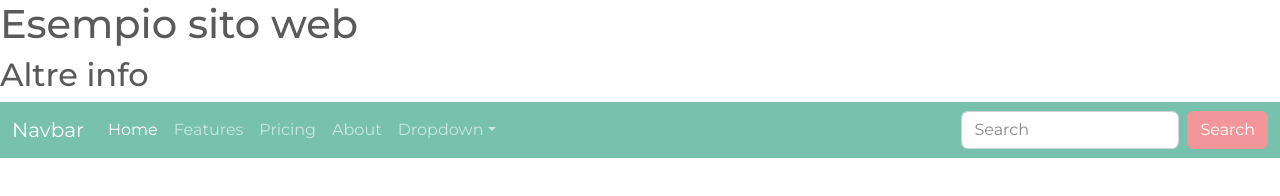
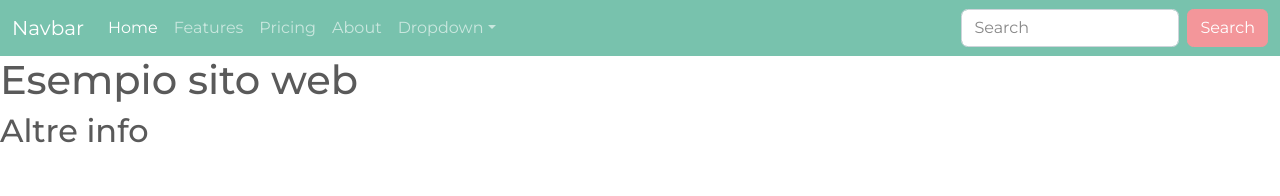
Before and after one commit to ilariacaglio/testWeb, a plain HTML site: page index.html in a window 1280 px wide. Drawn offline with Linux system fonts and the light colour scheme.

Commit message:
update-3

```diff
--- a/index.html
+++ b/index.html
@@ -8,10 +8,6 @@
     <link rel="stylesheet" href="bootstrap-2.css">
 </head>
 <body>
-    <h1>
-        Esempio sito web
-    </h1>
-    <h2>Altre info</h2>
     <div>
         <nav class="navbar navbar-expand-lg navbar-dark bg-primary">
             <div class="container-fluid">
@@ -54,5 +50,7 @@
             </div>
           </nav>
     </div>
+    <h1>Esempio sito web</h1>
+    <h2>Altre info</h2>
 </body>
 </html>
```
